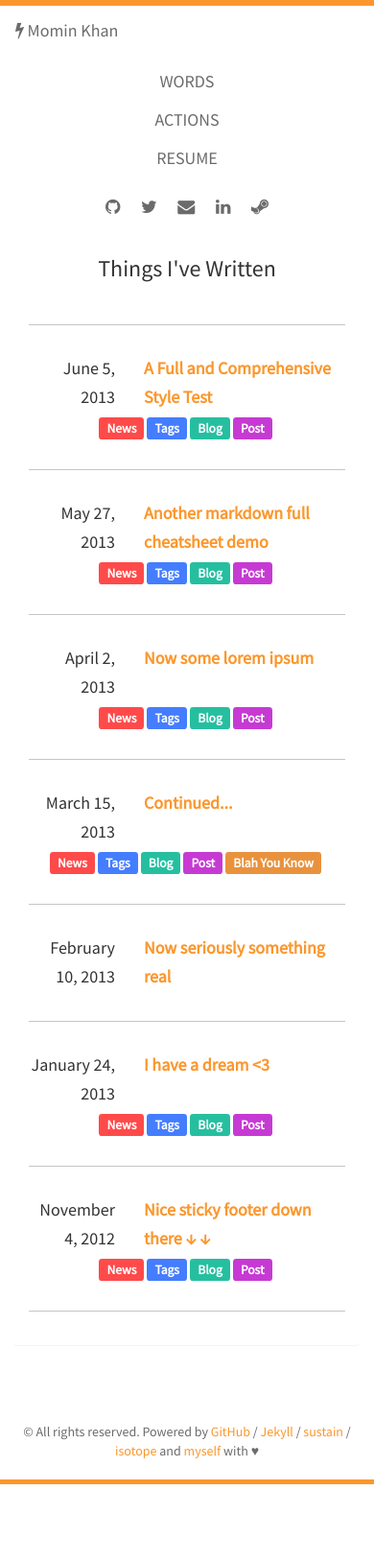
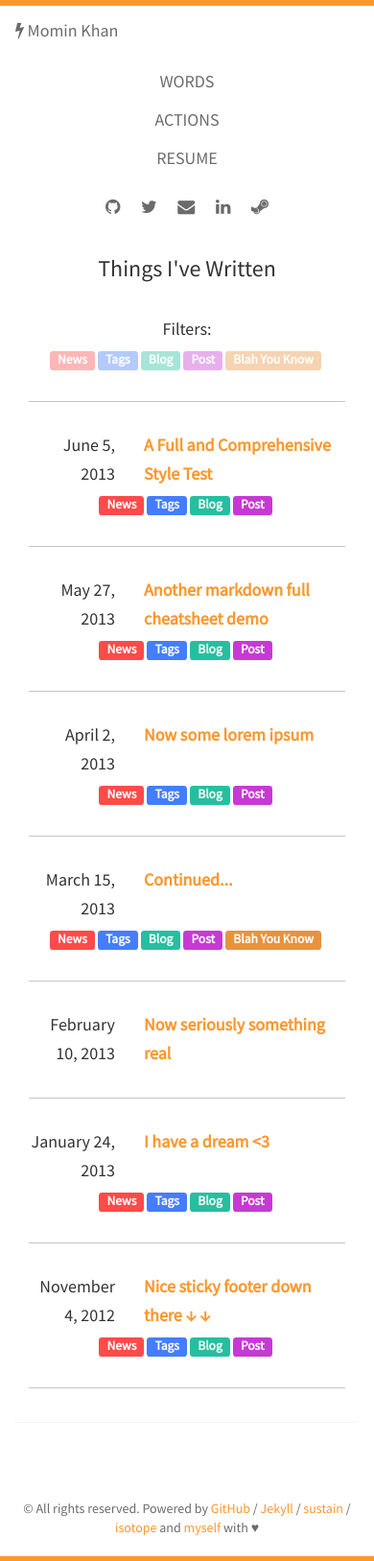
Before and after one commit to foolmoron/foolmoron.github.io, a Jekyll site: the page built from words.html, in a window 390 px wide. Shown: the whole page at 96% size. Built offline with Jekyll 4.4.1, drawn with Linux system fonts in a browser that asks for light colours; nearby versions of some CDN libraries; Markdown is read by kramdown in place of the engine named in the settings; before the commit the page ends 1547 px from its top, so only the background shows below that.

Commit message:
Blog archive filtering

```diff
--- a/_layouts/layout.html
+++ b/_layouts/layout.html
@@ -80,6 +80,7 @@
     <script src="{{ site.baseurl }}static/js/docs.min.js"></script>
     <script src="{{ site.baseurl }}static/js/main.js"></script>
     <script src="{{ site.baseurl }}static/js/project-grid.js"></script>
+    <script src="{{ site.baseurl }}static/js/blog-tags.js"></script>
     <!-- IE10 viewport hack for Surface/desktop Windows 8 bug -->
     <script src="{{ site.baseurl }}static/js/ie10-viewport-bug-workaround.js"></script>
   </body>
--- a/static/css/main.css
+++ b/static/css/main.css
@@ -174,6 +174,22 @@ body {
 
 /* Blog list
 -------------------------------------------------- */
+.tag-filter .label {
+  display: inline-block;
+  margin-right: 3px;
+  cursor: pointer;
+  opacity: 0.4;
+}
+.tag-filter .label:hover {
+  opacity: 0.65;
+}
+.tag-filter .label.active {
+  opacity: 1;
+}
+.tag-filter .label.active:hover {
+  opacity: 0.85;
+}
+
 .blog-hr {
   display: none;
   border-color: #c5c5c5;
@@ -188,7 +204,9 @@ body {
   .blog-tags {
       text-align: center;
       margin-top: -10px;
-
+  }
+  .blog-tags .label {
+    display: inline-block;
   }
 }
 
--- /dev/null
+++ b/static/js/blog-tags.js
@@ -0,0 +1,37 @@
+(function() {
+  var tags, tagFilters, taggedItems;
+
+  // setup tag filtering
+  {
+  	tags = [];
+    tagFilters = $('[data-tag]');
+    taggedItems = $('[data-tags]');
+
+    tagFilters.click(function(e) {
+    	var tagFilter = $(e.currentTarget);
+    	var tag = tagFilter.data('tag');
+    	if (tags.indexOf(tag) >= 0) {
+    		tags.splice(tags.indexOf(tag), 1);
+    		tagFilter.removeClass('active');
+    	} else {
+    		tags.push(tag);
+    		tagFilter.addClass('active');
+    	}
+
+    	if (tags.length == 0) {
+    		taggedItems.removeClass('hidden');
+    	} else {
+    		for (var i = 0; i < taggedItems.length; i++) {
+    			var item = taggedItems.eq(i);
+    			var itemTags = item.data('tags');
+
+    			var matchingTag = false;
+    			for (var t = 0; t < tags.length; t++) {
+    				matchingTag |= itemTags.indexOf(tags[t]) >= 0;
+    			};
+    			item.toggleClass('hidden', !matchingTag);
+    		};
+    	}
+    });
+  }
+})()
--- a/words.html
+++ b/words.html
@@ -7,9 +7,18 @@ title: Words
 <h3>Things I've Written</h3>
   <div class="panel panel-default">
     <div class="panel-body">
+		<div class="row">
+			<div class="tag-filter">
+
+				<h5 style="text-align: center">
+					Filters:<br />
+					{% for tagObj in site.tags %}{% assign tag = tagObj | first %}<span class="label tag-{{ tag | replace:' ','_' }}" data-tag="{{ tag }}">{{ tag }}</span>{% endfor %}
+				</h5>
+			</div>
+		</div>
 		<hr class="blog-hr" />
 		{% for post in site.posts %}
-			<div class="row">
+			<div class="row" data-tags="{% for tag in post.tags %}{{ tag }}{% endfor %}">
 				<div class="col-sm-3 col-xs-4">
 					<h5 style="text-align: right">
 						{{ post.date | date: "%B %e, %Y" }}
@@ -26,7 +35,7 @@ title: Words
 					</h5>
 				</div>
 			</div>
-			<hr class="blog-hr" />
+			<hr class="blog-hr" data-tags="{% for tag in post.tags %}{{ tag }}{% endfor %}" />
 	    {% endfor %}
 	</div>
   </div>
```
